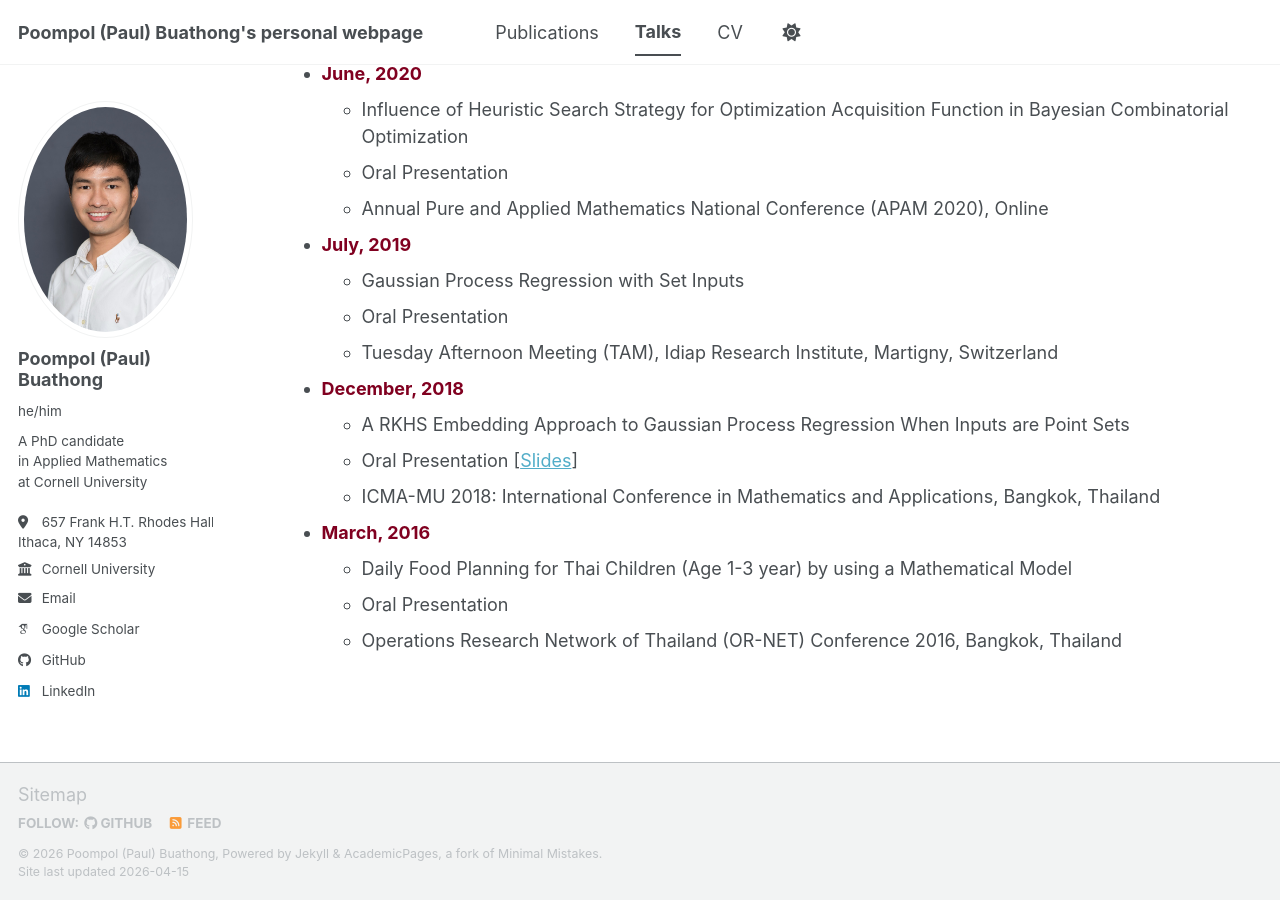
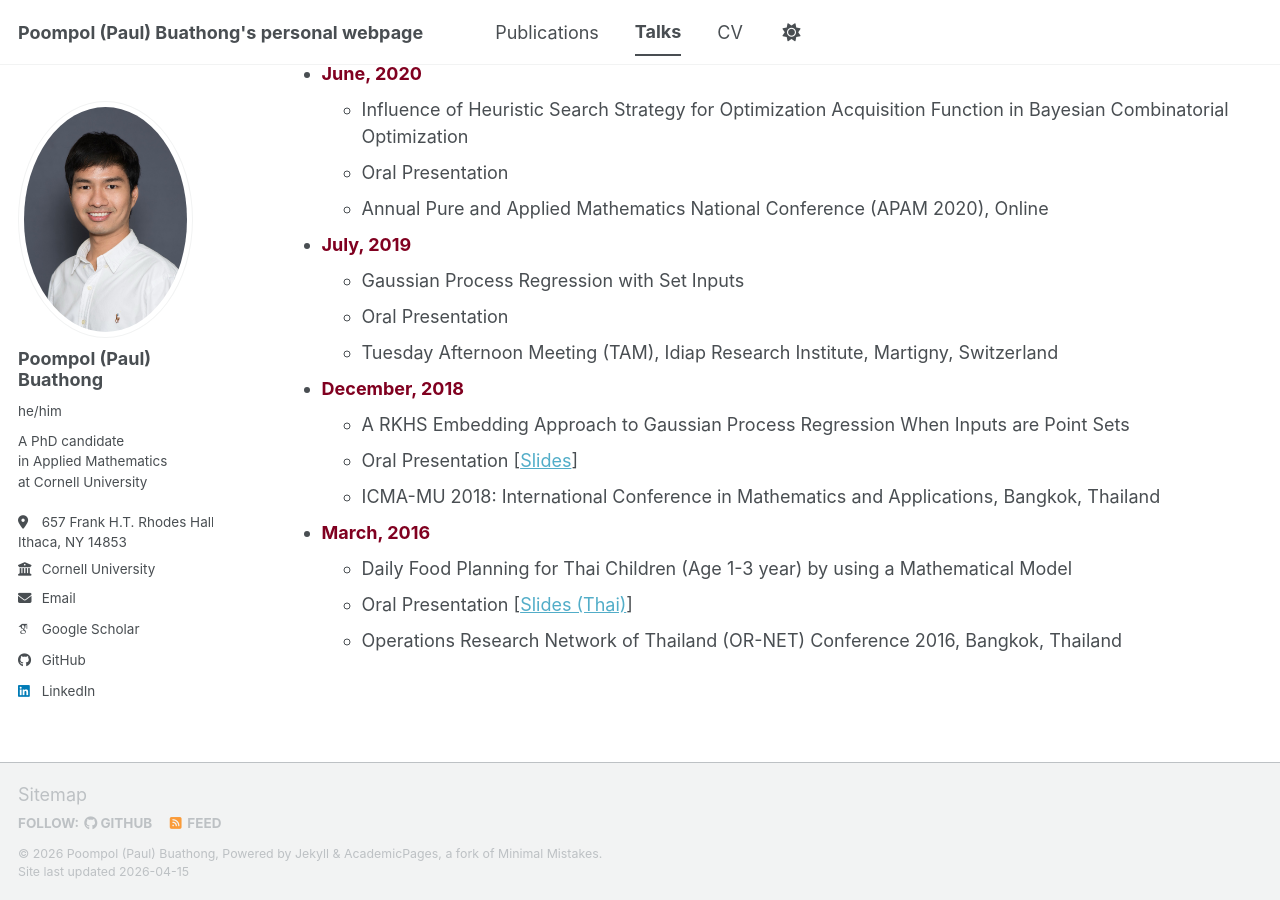
Before and after one commit to poompol/poompol.github.io, a Jekyll site: the page built from _pages/talks.md, in a window 1280 px wide and 900 px high, scrolled down 2374 px. Built offline with Jekyll 4.4.1, drawn with Linux system fonts in a browser that asks for light colours; some web fonts are replaced; a script bundle is joined from its source files by our own code; library files that are not in the unit come from our copies.

Commit message:
Update talks.md

```diff
--- a/_pages/talks.md
+++ b/_pages/talks.md
@@ -99,5 +99,5 @@
 
 * <strong style="color:#800020;">March, 2016</strong>
   * Daily Food Planning for Thai Children (Age 1-3 year) by using a Mathematical Model
-  * Oral Presentation
+  * Oral Presentation \[[Slides (Thai)](https://drive.google.com/file/d/1umovIj7RGvfQY9mvmMcxBgxdxsFMWYIf/view?usp=share_link)\]
   * Operations Research Network of Thailand (OR-NET) Conference 2016, Bangkok, Thailand
```
